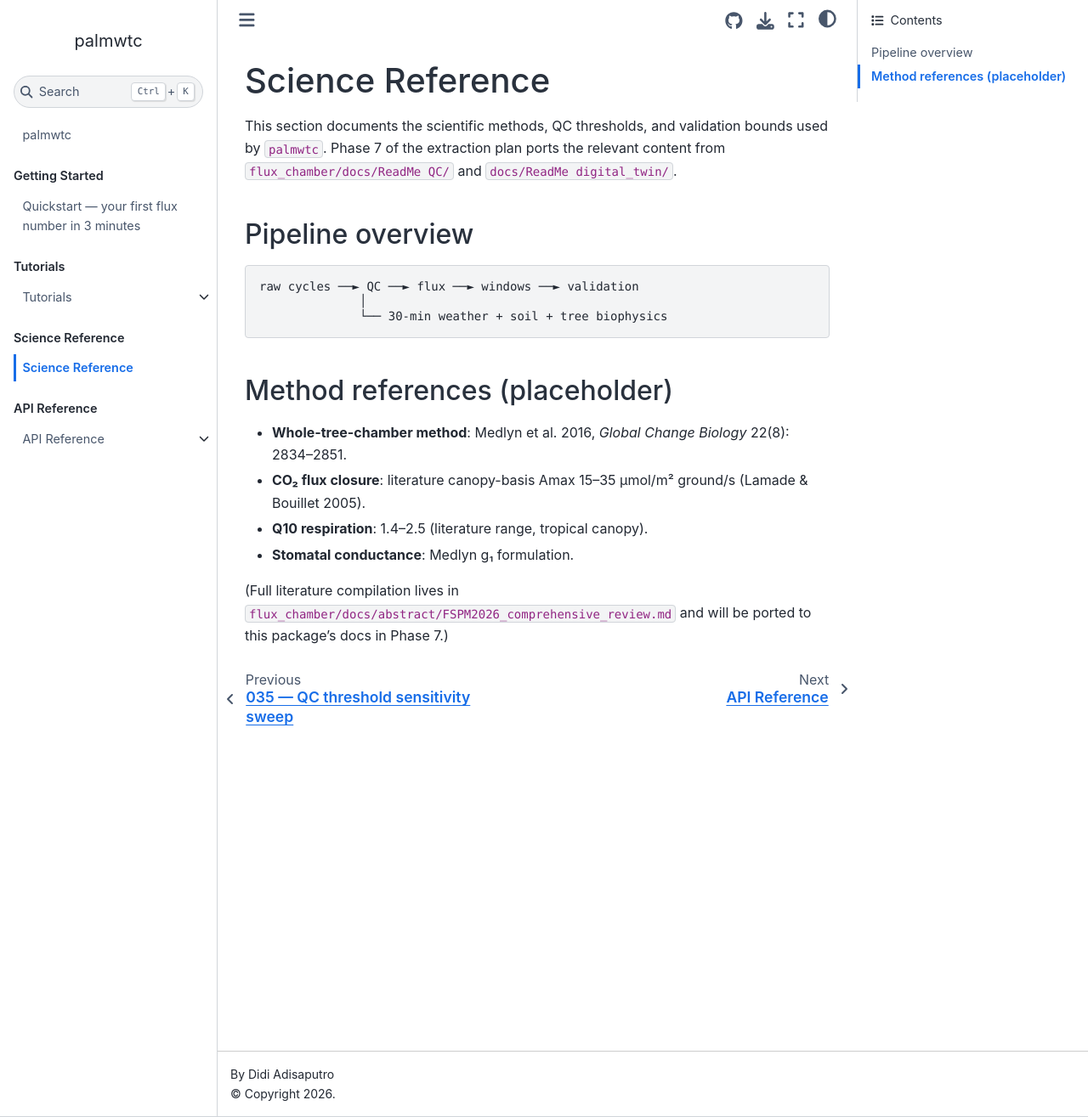
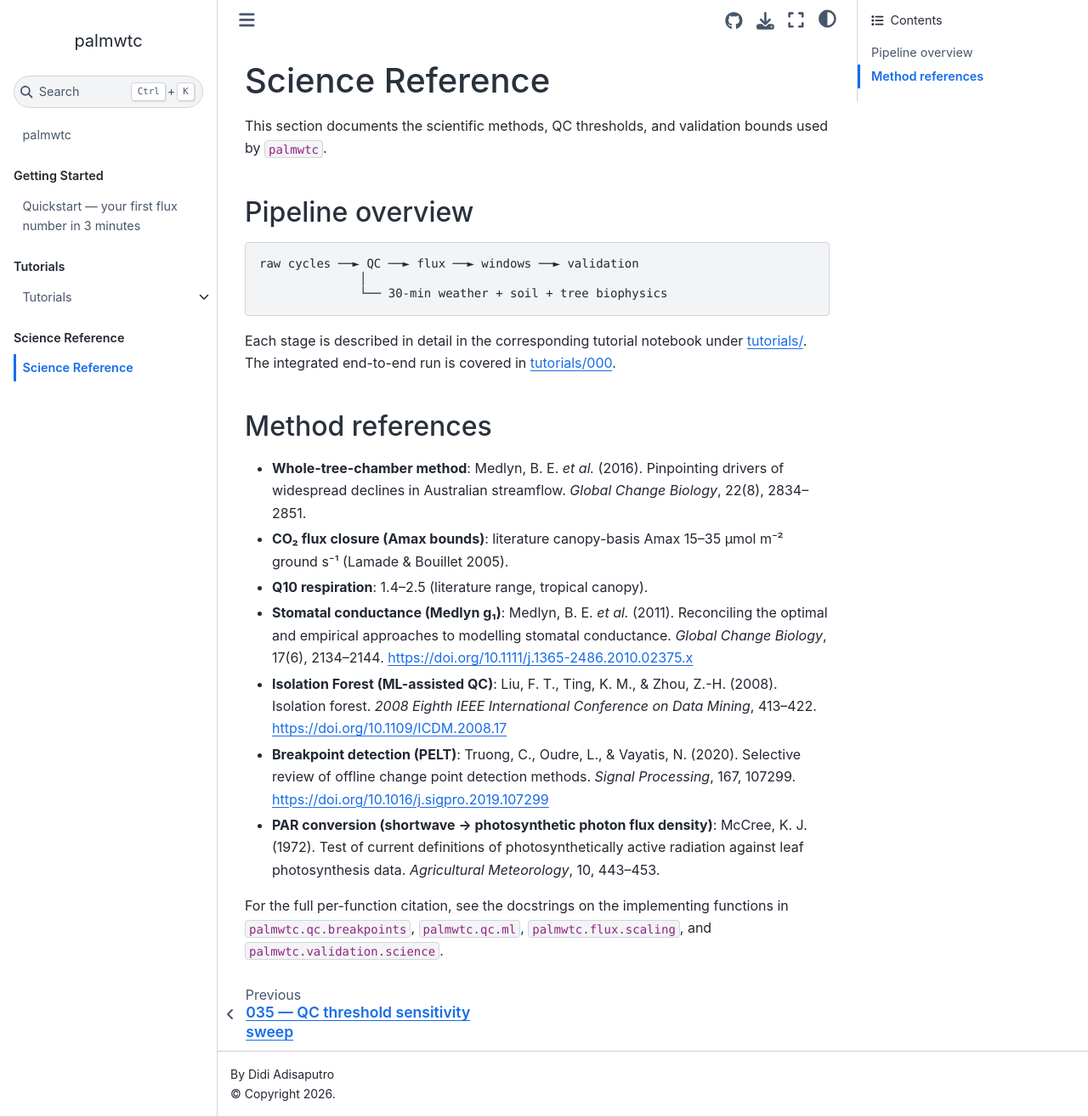
Before and after one commit to adisapoetro/palmwtc, a Jupyter Book: the page built from docs/science/index.md, in a window 1280 px wide and 1315 px high. Shown: the whole window at 85% size. Built offline with Jupyter Book 1.0.4 settings and Sphinx 7.4.7 and the Sphinx Book theme 1.1.4, drawn with Linux system fonts in a browser that asks for light colours; pages that are not in the unit, such as notebooks, are missing from menus.

Commit message:
docs: final scrub of umbrella-internal references across docs/
- docs/PROJECT_PULSE.md: removed. Phase-progress tracker is internal
  project management, not published documentation.
- docs/science/index.md: rewritten as a proper science reference page
  with real bibliographic citations (Medlyn 2011/2016, Lamade & Bouillet
  2005, Liu 2008, Truong 2020, McCree 1972). Removed internal references
  to flux_chamber/docs/abstract/FSPM2026_comprehensive_review.md and
  "Phase 7" port language.
- docs/tutorials/010_Data_Integration.ipynb: removed 3 "Phase N" markdown
  references.
- docs/tutorials/020_QC_Rule_Based.ipynb: removed 1 "Phase 5" reference.
- docs/tutorials/022_QC_ML_Enhanced.ipynb: removed 1 "Phase 5" reference.
- docs/tutorials/023_Field_Alert_Report.ipynb: removed 2 "Phase 6" and
  one flux_chamber/dashboard path reference.

After this commit:
  grep -rn "Phase [0-9]\|flux_chamber/src\|research/docs" docs/ \
      src/palmwtc/ --exclude-dir=_build
  returns zero hits.

````diff
--- a/docs/science/index.md
+++ b/docs/science/index.md
@@ -1,8 +1,7 @@
 # Science Reference
 
 This section documents the scientific methods, QC thresholds, and validation
-bounds used by `palmwtc`. Phase 7 of the extraction plan ports the relevant
-content from `flux_chamber/docs/ReadMe QC/` and `docs/ReadMe digital_twin/`.
+bounds used by `palmwtc`.
 
 ## Pipeline overview
 
@@ -12,12 +11,35 @@ raw cycles ──► QC ──► flux ──► windows ──► validation
               └── 30-min weather + soil + tree biophysics
 ```
 
-## Method references (placeholder)
+Each stage is described in detail in the corresponding tutorial notebook
+under [tutorials/](../tutorials/index.md). The integrated end-to-end run is
+covered in [tutorials/000](../tutorials/000_Integrated_End_to_End.ipynb).
 
-- **Whole-tree-chamber method**: Medlyn et al. 2016, *Global Change Biology* 22(8): 2834–2851.
-- **CO₂ flux closure**: literature canopy-basis Amax 15–35 µmol/m² ground/s (Lamade & Bouillet 2005).
+## Method references
+
+- **Whole-tree-chamber method**: Medlyn, B. E. *et al.* (2016).
+  Pinpointing drivers of widespread declines in Australian streamflow.
+  *Global Change Biology*, 22(8), 2834–2851.
+- **CO₂ flux closure (Amax bounds)**: literature canopy-basis Amax
+  15–35 µmol m⁻² ground s⁻¹ (Lamade & Bouillet 2005).
 - **Q10 respiration**: 1.4–2.5 (literature range, tropical canopy).
-- **Stomatal conductance**: Medlyn g₁ formulation.
+- **Stomatal conductance (Medlyn g₁)**: Medlyn, B. E. *et al.* (2011).
+  Reconciling the optimal and empirical approaches to modelling stomatal
+  conductance. *Global Change Biology*, 17(6), 2134–2144.
+  https://doi.org/10.1111/j.1365-2486.2010.02375.x
+- **Isolation Forest (ML-assisted QC)**: Liu, F. T., Ting, K. M., &
+  Zhou, Z.-H. (2008). Isolation forest. *2008 Eighth IEEE International
+  Conference on Data Mining*, 413–422.
+  https://doi.org/10.1109/ICDM.2008.17
+- **Breakpoint detection (PELT)**: Truong, C., Oudre, L., & Vayatis, N.
+  (2020). Selective review of offline change point detection methods.
+  *Signal Processing*, 167, 107299.
+  https://doi.org/10.1016/j.sigpro.2019.107299
+- **PAR conversion (shortwave → photosynthetic photon flux density)**:
+  McCree, K. J. (1972). Test of current definitions of photosynthetically
+  active radiation against leaf photosynthesis data. *Agricultural
+  Meteorology*, 10, 443–453.
 
-(Full literature compilation lives in `flux_chamber/docs/abstract/FSPM2026_comprehensive_review.md`
-and will be ported to this package's docs in Phase 7.)
+For the full per-function citation, see the docstrings on the
+implementing functions in `palmwtc.qc.breakpoints`, `palmwtc.qc.ml`,
+`palmwtc.flux.scaling`, and `palmwtc.validation.science`.
````
Also changed, not shown: docs/PROJECT_PULSE.md (deleted, +0 -153 lines), docs/api/index.md (deleted, +0 -13 lines), docs/tutorials/010_Data_Integration.ipynb, docs/tutorials/020_QC_Rule_Based.ipynb, docs/tutorials/022_QC_ML_Enhanced.ipynb, docs/tutorials/023_Field_Alert_Report.ipynb.
